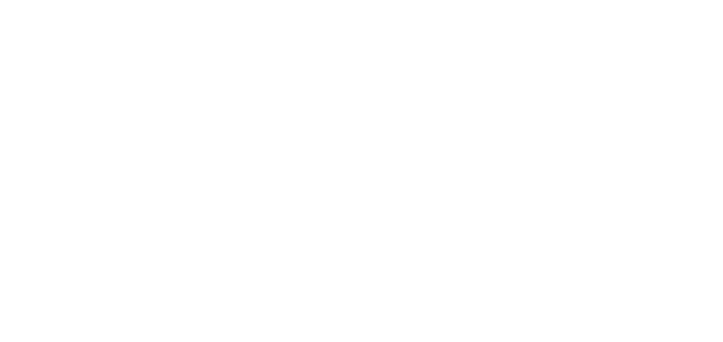
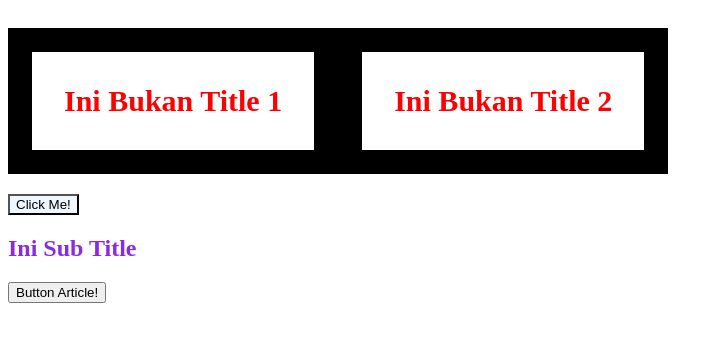
Before and after one commit to redraynn/Bootcamp, a plain HTML site: page index.html in a window 1280 px wide. Shown: the whole page, without its empty margins (0-723 px from the left). Drawn offline with Linux system fonts and the light colour scheme.

Commit message:
Second Commit

```diff
--- /dev/null
+++ b/css/style.css
@@ -0,0 +1,3 @@
+.btn{
+    background-color: aliceblue;
+}
--- a/index.html
+++ b/index.html
@@ -4,8 +4,31 @@
     <meta charset="UTF-8">
     <meta name="viewport" content="width=device-width, initial-scale=1.0">
     <title>Document</title>
+    <style>
+        h2 {
+            color: blueviolet;
+        }
+    </style>
+    <link rel="stylesheet" href="css/style.css">
 </head>
+
 <body>
+    <header style="display: flex;">
+        <h1 style="color: red; font-size: 30px; padding: 32px; border: 24px solid black;">Ini Bukan Title 1</h1>
+        <h1 style="color: red; font-size: 30px; padding: 32px; border: 24px solid black;">Ini Bukan Title 2</h1>
+    </header>
 
+    <article>
+        <button class="btn" onclick="showAlert()">Click Me!</button>
+
+        <header><h2>Ini Sub Title</h2></header>
+
+        <article>
+            <button>Button Article!</button>
+        </article>
+
+    </article>
+
+    <script src="js/script.js"></script>
 </body>
 </html>
--- /dev/null
+++ b/js/script.js
@@ -0,0 +1,5 @@
+console.log('test')
+function showAlert() {
+    console.log('showAlert clicked');
+    alert('Hello World');
+}
```
